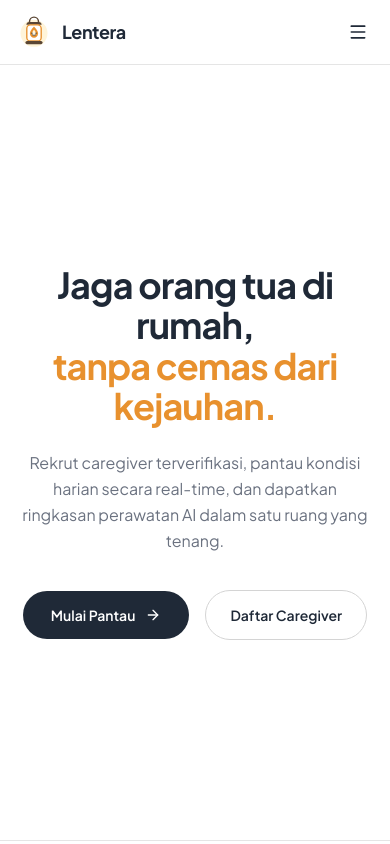
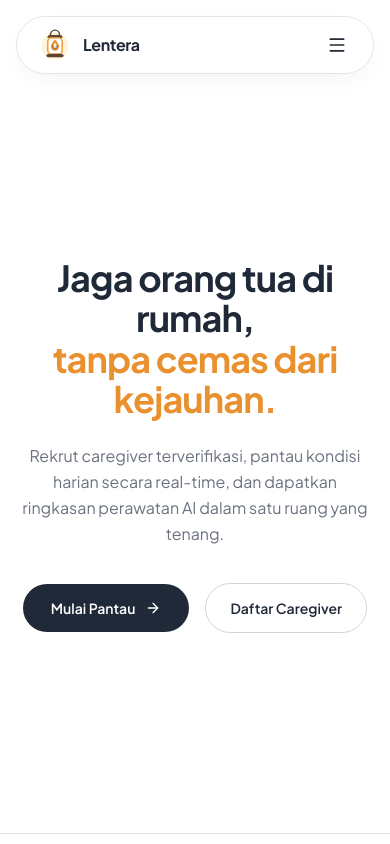
Before and after one commit to willgregorry/lentera, a Next.js app: page / in a window 390 px wide. Shown: the top 844 px of the page. Built offline with nearby package versions, Linux system fonts and the light colour scheme.

Commit message:
style: make navbar floating rounded pill with subtle glass blur

```diff
--- a/src/components/layout/Navbar.tsx
+++ b/src/components/layout/Navbar.tsx
@@ -30,16 +30,15 @@ export function Navbar() {
     : PUBLIC_NAV_LINKS;
 
   return (
-    <header className="sticky top-0 z-40 border-b border-[#E5E5E5] bg-[#FFFFFF]/95 backdrop-blur-sm">
-      <div className="mx-auto flex max-w-6xl items-center justify-between px-4 py-3.5 sm:px-6">
+    <header className="sticky top-4 z-40 px-4 sm:px-6">
+      <div className="mx-auto flex max-w-5xl items-center justify-between rounded-full border border-[#E5E5E5] bg-[#FFFFFF]/85 px-5 py-2.5 shadow-[0_8px_28px_-12px_rgba(31,41,55,0.10)] backdrop-blur-md">
         <Link href="/" className="flex items-center gap-2.5">
           <LenteraMascot status="aman" size="sm" />
-          <span className="font-display text-lg font-bold tracking-tight text-[#1F2937]">
+          <span className="font-display text-base font-bold tracking-tight text-[#1F2937] sm:text-lg">
             Lentera
           </span>
         </Link>
 
-        {/* Desktop Nav */}
         <nav className="hidden items-center gap-6 md:flex">
           {navLinks.map((item) => {
             const active = pathname === item.href;
@@ -59,7 +58,6 @@ export function Navbar() {
           })}
         </nav>
 
-        {/* Auth / User Actions */}
         <div className="hidden items-center gap-4 md:flex">
           {user ? (
             <div className="flex items-center gap-4">
@@ -99,7 +97,6 @@ export function Navbar() {
           )}
         </div>
 
-        {/* Mobile menu toggle */}
         <button
           onClick={() => setMenuOpen((prev) => !prev)}
           className="inline-flex items-center justify-center p-1.5 text-[#1F2937] md:hidden cursor-pointer"
@@ -109,9 +106,8 @@ export function Navbar() {
         </button>
       </div>
 
-      {/* Mobile Drawer */}
       {menuOpen && (
-        <div className="border-t border-[#E5E5E5] bg-[#FFFFFF] px-4 py-4 md:hidden">
+        <div className="mx-auto mt-2 max-w-5xl rounded-2xl border border-[#E5E5E5] bg-[#FFFFFF] p-4 shadow-lg md:hidden">
           <div className="flex flex-col gap-2">
             {navLinks.map((item) => {
               const active = pathname === item.href;
```
